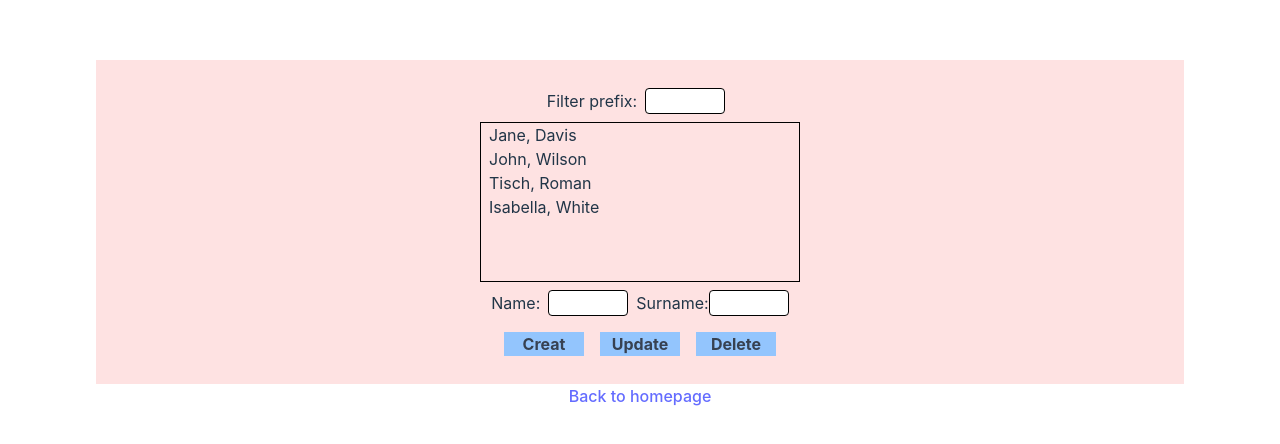
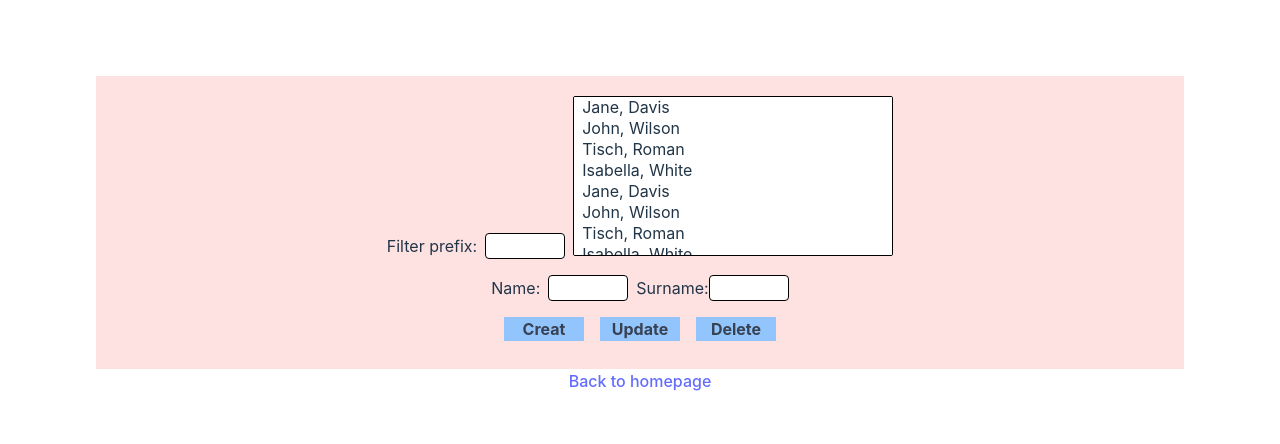
Before and after one commit to LuYujin9/7Guis, a React (Vite) app: page /crudPage in a window 1280 px wide. Shown: the part 166-610 px from the top of the page. Built offline with nearby package versions, Linux system fonts and the light colour scheme.

Commit message:
updated the Curd with select element

```diff
--- a/src/components/Crud.tsx
+++ b/src/components/Crud.tsx
@@ -1,4 +1,4 @@
-import { useState } from "react";
+import { useEffect, useState } from "react";
 import { v4 as uuidv4 } from "uuid";
 
 type FullName = {
@@ -12,111 +12,125 @@ const initialNameList: FullName[] = [
   { frontName: "John", surname: "Wilson", id: "1" },
   { frontName: "Tisch", surname: "Roman", id: "2" },
   { frontName: "Isabella", surname: "White", id: "3" },
+  { frontName: "Jane", surname: "Davis", id: "4" },
+  { frontName: "John", surname: "Wilson", id: "5" },
+  { frontName: "Tisch", surname: "Roman", id: "6" },
+  { frontName: "Isabella", surname: "White", id: "7" },
+  { frontName: "Jane", surname: "Davis", id: "8" },
+  { frontName: "John", surname: "Wilson", id: "9" },
+  { frontName: "Tisch", surname: "Roman", id: "10" },
+  { frontName: "Isabella", surname: "White", id: "11" },
 ];
 
 export function Crud() {
   const [nameList, setNameList] = useState<FullName[]>(initialNameList);
+  const [currentNameList, setCurrentNameList] =
+    useState<FullName[]>(initialNameList);
   const [filterValue, setfilterValue] = useState<string>("");
   const [frontName, setFrontName] = useState<string>("");
   const [surname, setSurname] = useState<string>("");
-  const [currentId, setCurrentId] = useState<string | undefined>();
-  const [error, setError] = useState<string>("");
+  const [selectedId, setSelectedId] = useState<string | undefined>();
+  const [message, setMessage] = useState<string>("");
+
+  useEffect(() => {
+    setInputValuesBySelectedId(selectedId, currentNameList);
+  }, [selectedId]);
 
   function handleFilterChange(event: React.ChangeEvent<HTMLInputElement>) {
     if (!event.target.value) {
-      setAllInputEmpty();
-      setCurrentId(undefined);
+      setfilterValue("");
+      setCurrentNameList(nameList);
       return;
     }
     const formatFilterValue = formatAsName(event.target.value);
     setfilterValue(formatFilterValue);
-    const fullName = searchMatchedName(formatFilterValue, nameList);
-
-    if (fullName) {
-      setCurrentId(fullName.id);
-      setFrontName(fullName.frontName);
-      setSurname(fullName.surname);
-      return;
-    }
-    if (!fullName) {
-      setFrontName("");
-      setSurname(formatFilterValue);
-      setCurrentId("");
-    }
+    const matchedNames = filterNamesBySurname(formatFilterValue, nameList);
+    setCurrentNameList(matchedNames);
   }
 
   function handleCreat() {
     if (isNameInvalid(frontName) || isNameInvalid(surname)) {
-      setError("Please give the richt form of name");
+      setMessage("Please give the richt form of name");
       return;
     }
+    const id = uuidv4();
     const newName = {
-      frontName: formatAsName(frontName),
-      surname: formatAsName(surname),
-      id: uuidv4(),
+      frontName: frontName,
+      surname: surname,
+      id: id,
     };
     setNameList([...nameList, newName]);
-    setError("");
-    setAllInputEmpty();
+    setCurrentNameList([...nameList, newName]);
+    setfilterValue("");
+    setSelectedId(id);
+    setMessage("The name is created");
   }
 
-  function handleUpdate(currentId: string | undefined) {
-    if (!currentId) {
-      setError("No name selected");
+  function handleUpdate(selectedId: string | undefined) {
+    if (!selectedId) {
+      setMessage("No name is selected");
       return;
     }
-    console.log(
-      frontName,
-      isNameInvalid(frontName),
-      surname,
-      isNameInvalid(surname)
-    );
     if (isNameInvalid(frontName) || isNameInvalid(surname)) {
-      setError("Please give the richt form of name");
+      setMessage("Please give the richt form of name");
       return;
     }
-    if (currentId && frontName && surname) {
+    if (selectedId && frontName && surname) {
       const updatedName = {
-        frontName: formatAsName(frontName),
-        surname: formatAsName(surname),
-        id: currentId,
+        frontName: frontName,
+        surname: surname,
+        id: selectedId,
       };
       const updatedNameList = nameList.map((name) => {
-        if (name.id === currentId) {
-          return updatedName;
-        }
-        return name;
+        return name.id === selectedId ? updatedName : name;
       });
       setNameList(updatedNameList);
-      setAllInputEmpty();
-      setError("");
+      setCurrentNameList(updatedNameList);
+      setfilterValue("");
+      setMessage("The name is updated");
     }
   }
 
-  function handleDelete(currentId: string | undefined) {
-    if (!currentId) {
-      setError("No name selected");
+  function handleDelete(selectedId: string | undefined) {
+    if (!selectedId) {
+      setMessage("No name selected");
       return;
     }
-    const updatedNameList = nameList.filter((name) => name.id !== currentId);
+    const updatedNameList = nameList.filter((name) => name.id !== selectedId);
     setNameList(updatedNameList);
-    setAllInputEmpty();
+    setCurrentNameList(updatedNameList);
+    setSelectedId(undefined);
+    setfilterValue("");
+    setMessage("The name is deleted");
   }
 
   function handleChangeNameInput(event: React.ChangeEvent<HTMLInputElement>) {
-    setFrontName(event.target.value);
+    setFrontName(formatAsName(event.target.value));
   }
 
   function handleChangeSurnameInput(
     event: React.ChangeEvent<HTMLInputElement>
   ) {
-    setSurname(event.target.value);
+    setSurname(formatAsName(event.target.value));
   }
 
-  function setAllInputEmpty() {
-    setfilterValue("");
-    setFrontName("");
-    setSurname("");
+  function handleSelectName(event: React.ChangeEvent<HTMLSelectElement>) {
+    setSelectedId(event.target.value);
+  }
+
+  //name?
+  function setInputValuesBySelectedId(
+    selectedId: string | undefined,
+    nameList: FullName[]
+  ) {
+    const selectedName = findNameById(nameList, selectedId);
+    if (!selectedName) {
+      setFrontName("");
+      setSurname("");
+      return;
+    }
+    setFrontName(selectedName.frontName);
+    setSurname(selectedName.surname);
   }
 
   return (
@@ -130,17 +144,21 @@ export function Crud() {
           onChange={handleFilterChange}
         />
       </label>
-      <div className="w-4/5 h-40 border border-black m-auto md:w-80 overflow-y-scroll ">
-        {nameList.map((fullName) => {
+      <select
+        className="w-4/5 h-40 border border-black m-auto md:w-80 overflow-y-scroll "
+        size={10}
+        onChange={handleSelectName}
+      >
+        {currentNameList.map((fullName) => {
           return (
             <NameBox
               key={fullName.id}
               fullName={fullName}
-              currentId={currentId}
+              selectedId={selectedId}
             />
           );
         })}
-      </div>
+      </select>
       <div>
         <label>
           Name:
@@ -170,23 +188,26 @@ export function Crud() {
         </button>
         <button
           className="flex-auto m-2 w-20 bg-blue-300 hover:bg-emphasis text-gray-700 hover:text-white font-bold"
-          onClick={() => handleUpdate(currentId)}
+          onClick={() => handleUpdate(selectedId)}
         >
           Update
         </button>
         <button
           className="flex-auto m-2 w-20 bg-blue-300 hover:bg-emphasis text-gray-700 hover:text-white font-bold"
-          onClick={() => handleDelete(currentId)}
+          onClick={() => handleDelete(selectedId)}
         >
           Delete
         </button>
       </div>
-      <p>{error}</p>
+      <p>{message}</p>
     </div>
   );
 }
 
 function formatAsName(input: string) {
+  if (!input) {
+    return "";
+  }
   const firstLetter = input[0].toUpperCase();
   const otherLetters = input.slice(1).toLowerCase();
   return firstLetter + otherLetters;
@@ -197,30 +218,29 @@ function isNameInvalid(input: string) {
   return !regex.test(input);
 }
 
-function searchMatchedName(
-  input: string,
-  list: FullName[]
-): FullName | undefined {
-  const name = list.find((name) => name.surname.startsWith(input));
-  return name ? name : undefined;
+function filterNamesBySurname(input: string, list: FullName[]): FullName[] {
+  const names = list.filter((name) => name.surname.startsWith(input));
+  return names;
 }
 
-type props = {
+function findNameById(nameList: FullName[], id: string | undefined) {
+  return nameList.find((name) => name.id === id);
+}
+
+function NameBox({
+  fullName,
+  selectedId,
+}: {
   fullName: FullName;
-  currentId: string | undefined;
-};
-
-//fullName: FullName, currentId: string | undefined
-function NameBox({ fullName, currentId }: props) {
+  selectedId: string | undefined;
+}) {
   return (
-    <p
-      className={
-        fullName.id === currentId
-          ? "text-left pl-2 bg-emphasis text-gray-100"
-          : "text-left pl-2"
-      }
+    <option
+      className="text-left pl-2"
+      value={fullName.id}
+      selected={fullName.id === selectedId ? true : false}
     >
       {fullName.frontName}, {fullName.surname}
-    </p>
+    </option>
   );
 }
```
